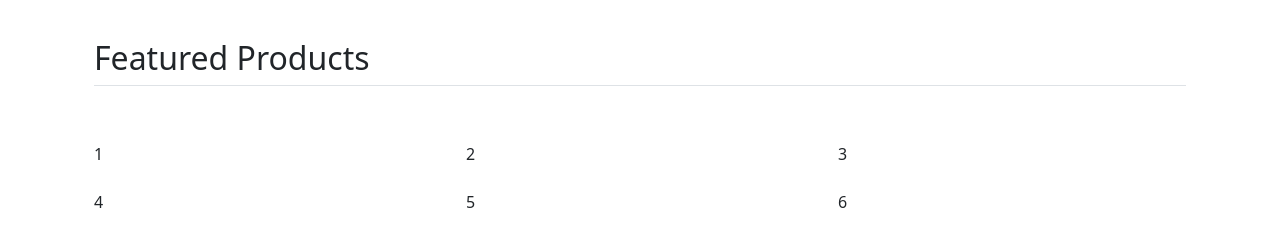
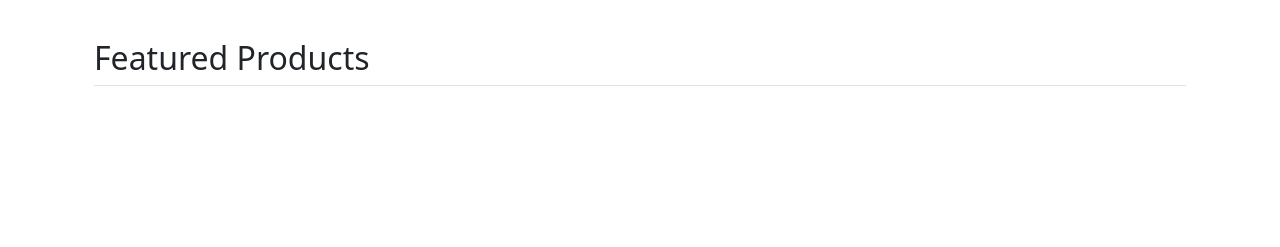
Before and after one commit to Donald-Edinam/novabuzzer, a React (Vite) app: page / in a window 1280 px wide. Shown: the part 785-1032 px from the top of the page. Built offline with nearby package versions, Linux system fonts and the light colour scheme.

Commit message:
Another push

```diff
--- a/src/components/MainProducts.jsx
+++ b/src/components/MainProducts.jsx
@@ -1,17 +1,19 @@
 import React from 'react'
 
 const MainProducts = () => {
+
+    const demoArray = [1,2,3,4,5,6]
+
   return (
     <>
         <div className="container px-4 py-5 ht-100-real">
             <h2 className='pb-2 border-bottom'>Featured Products</h2>
             <div className="row row-cols-1 row-cols-lg-3 align-items-stretch g-4  py-5">
-                <div className="">1</div>
-                <div className="">2</div>
-                <div className="">3</div>
-                <div className="">4</div>
-                <div className="">5</div>
-                <div className="">6</div>
+                {demoArray.map((item) => (
+                    <div className="col">
+
+                    </div>
+                ))}
             </div>
         </div>
     </>
--- a/src/components/ind/Carousel.jsx
+++ b/src/components/ind/Carousel.jsx
@@ -5,7 +5,7 @@ const Carousel = ({ header, text, button }) => {
     <div class="container col-xxl-8 ht-100 px-4">
     <div class="row flex-lg-row-reverse align-items-center g-1 py-1">
       <div class="col-10 col-sm-8 col-lg-6">
-        <img src="https://placehold.co/600x400" class="d-block mx-lg-auto img-fluid" alt="Bootstrap Themes" width="700" height="500" loading="lazy" />
+        <img className='' src="https://placehold.co/600x400" class="d-block mx-lg-auto img-fluid" alt="Bootstrap Themes" width="700" height="500" loading="lazy" />
       </div>
       <div class="col-lg-6">
         <h1 class="display-5 fw-bold text-body-emphasis lh-1 mb-3">{header}</h1>
--- a/src/index.css
+++ b/src/index.css
@@ -9,3 +9,7 @@
 .ht-100-real{
     height: 100vh;
 }
+
+.border-funny{
+    border-radius:  0 0 23px 0;
+}
```
